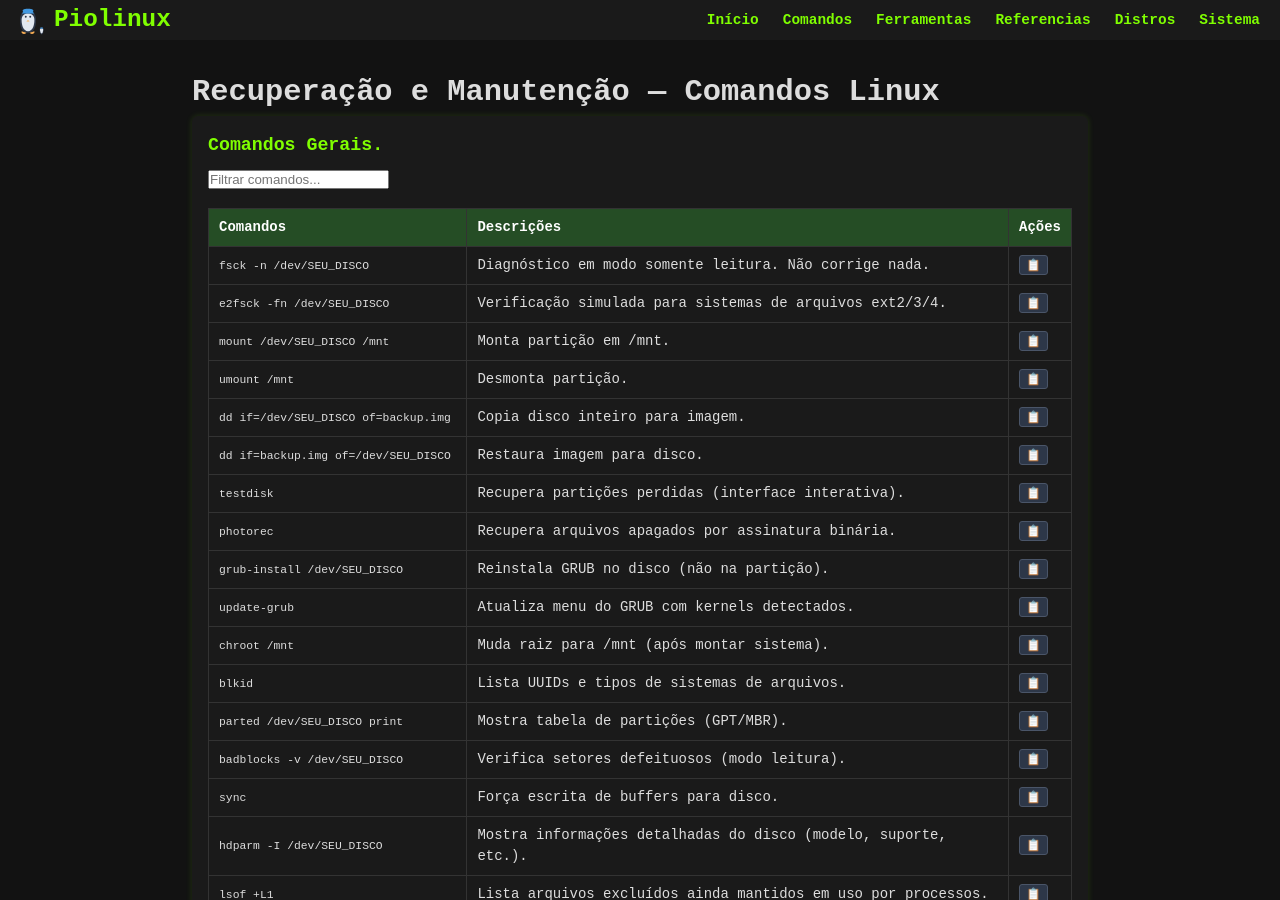
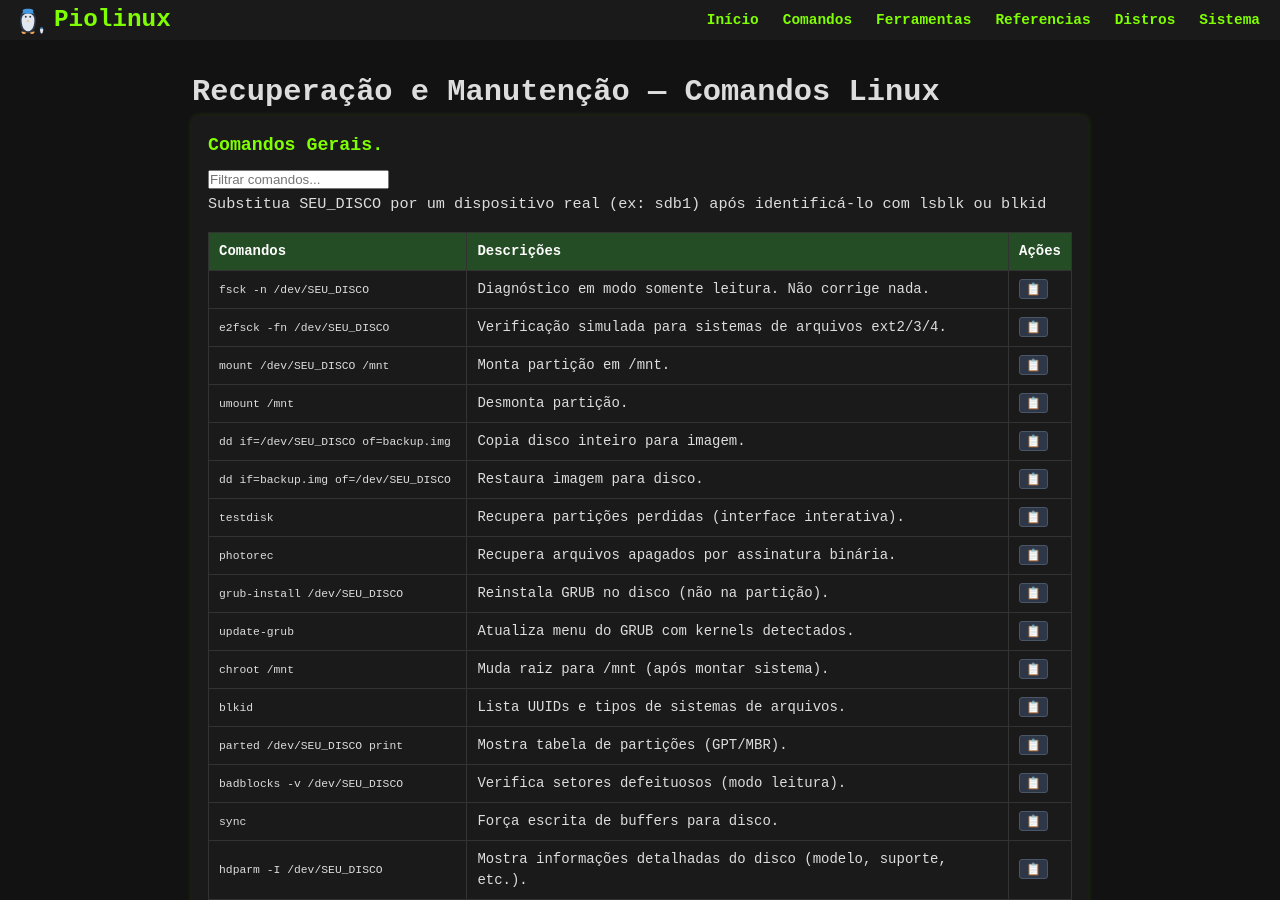
Before and after one commit to Piolinux/piolinux-site, a Jekyll site: the page built from _pages/_comandos/recuperacao-e-manutencao.md, in a window 1280 px wide and 900 px high. Built offline with Jekyll 4.4.1, drawn with Linux system fonts in a browser that asks for light colours.

Commit message:
Update recuperacao-e-manutencao.md

```diff
--- a/_pages/_comandos/recuperacao-e-manutencao.md
+++ b/_pages/_comandos/recuperacao-e-manutencao.md
@@ -13,6 +13,7 @@ permalink: /recuperacao-e-manutencao/
 <h2>Comandos Gerais.</h2>
 
 
+
 <input type="text" oninput="filtrarLinhas(this.value)" placeholder="Filtrar comandos...">
 <script>
 function filtrarLinhas(termo) {
@@ -23,7 +24,7 @@ function filtrarLinhas(termo) {
 }
 </script>
 
-
+<p>Substitua SEU_DISCO por um dispositivo real (ex: sdb1) após identificá-lo com lsblk ou blkid</p>
 <div class="table-container">
   <table class="evergreen-table">
     <thead>
```
